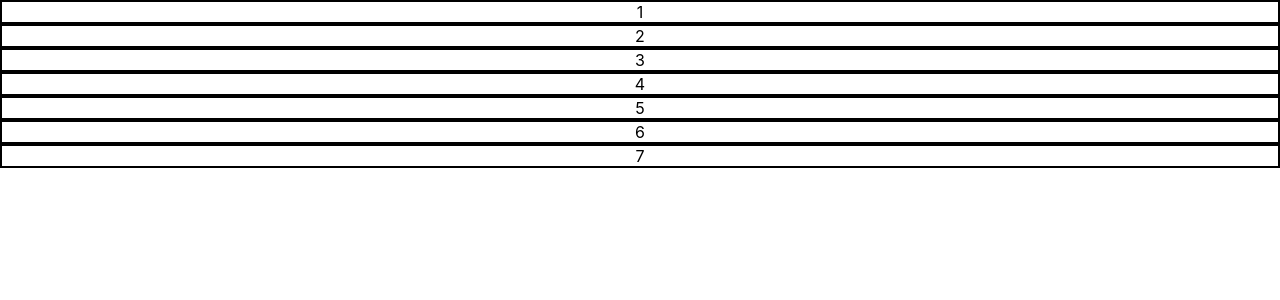
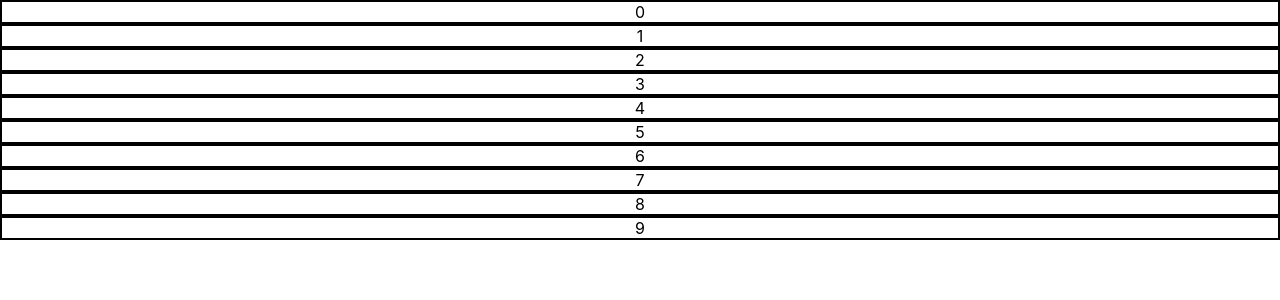
Before and after one commit to amara-j/calculator, a React (Create React App) app: page / in a window 1280 px wide. Shown: the top 300 px of the page. Built offline with nearby package versions, Linux system fonts and the light colour scheme.

Commit message:
loop through number components in render

```diff
--- a/src/App.js
+++ b/src/App.js
@@ -2,17 +2,15 @@ import "./App.css";
 import Number from "./Number.js";
 
 function App() {
-  return (
-    <div className="App">
-      <Number displayNumber={1}></Number>
-      <Number displayNumber={2}></Number>
-      <Number displayNumber={3}></Number>
-      <Number displayNumber={4}></Number>
-      <Number displayNumber={5}></Number>
-      <Number displayNumber={6}></Number>
-      <Number displayNumber={7}></Number>
-    </div>
-  );
+  const loopNumberComponents = () => {
+    let numberComponents = [];
+    for (let i = 0; i < 10; i++) {
+      numberComponents.push(<Number displayNumber={i} />);
+    }
+    return numberComponents;
+  };
+
+  return <div className="App">{loopNumberComponents()}</div>;
 }
 
 export default App;
```
